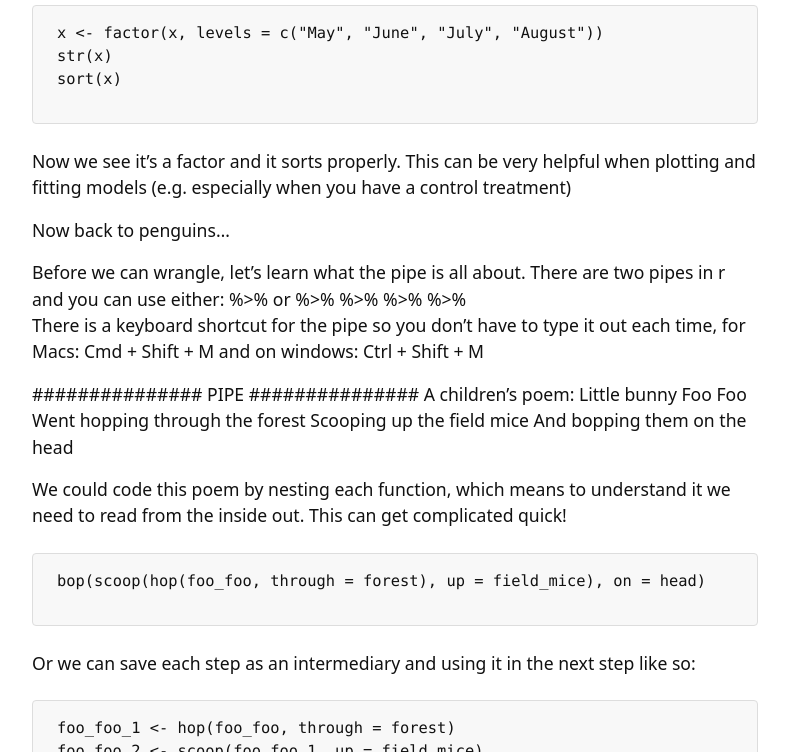
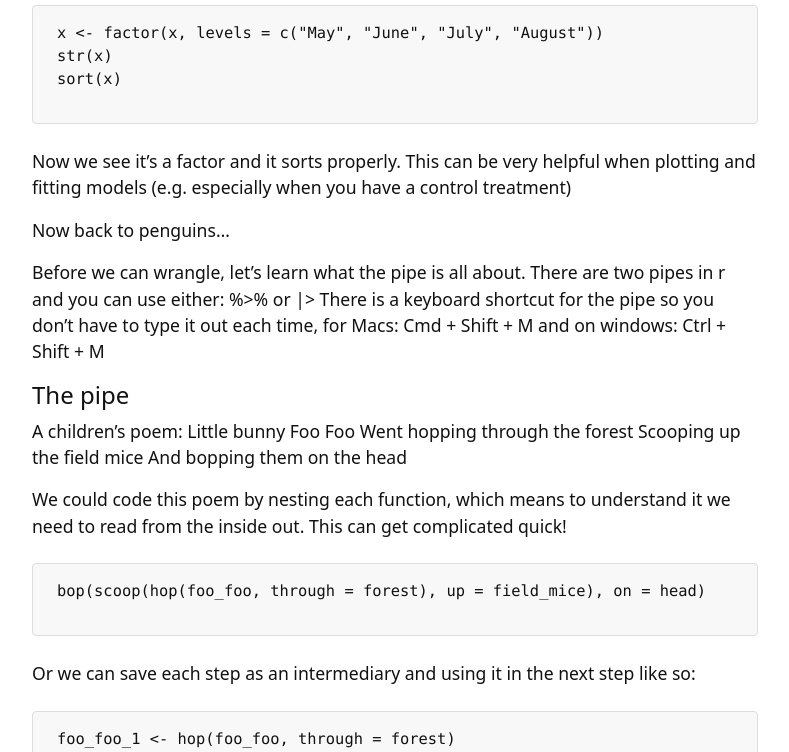
Before and after one commit to sandraemry/CSEE_DataWrangling, a Jekyll site: the page built from content/1-manipulation.md, in a window 1280 px wide and 900 px high, scrolled down 2364 px, cut to the strip 0-752 px from the top of the window. Shown: the whole strip, without its empty margins (245-1034 px from the left). Built offline with Jekyll 4.4.1, drawn with Linux system fonts in a browser that asks for light colours; our own code applies the rules of GitHub Pages for plain Markdown files.

Commit message:
fixing a typo issue

```diff
--- a/content/1-manipulation.md
+++ b/content/1-manipulation.md
@@ -89,10 +89,10 @@ Now we see it's a factor and it sorts properly. This can be very helpful when pl
 
 Now back to penguins...
 
-Before we can wrangle, let's learn what the pipe is all about. There are two pipes in r and you can use either: %>% or  %>% %>% %>% %>%
+Before we can wrangle, let's learn what the pipe is all about. There are two pipes in r and you can use either: %>% or |>
 There is a keyboard shortcut for the pipe so you don't have to type it out each time, for Macs: Cmd + Shift + M and on windows: Ctrl + Shift + M
 
-############### PIPE ###############
+#### The pipe
 A children's poem:
 Little bunny Foo Foo
 Went hopping through the forest
```
